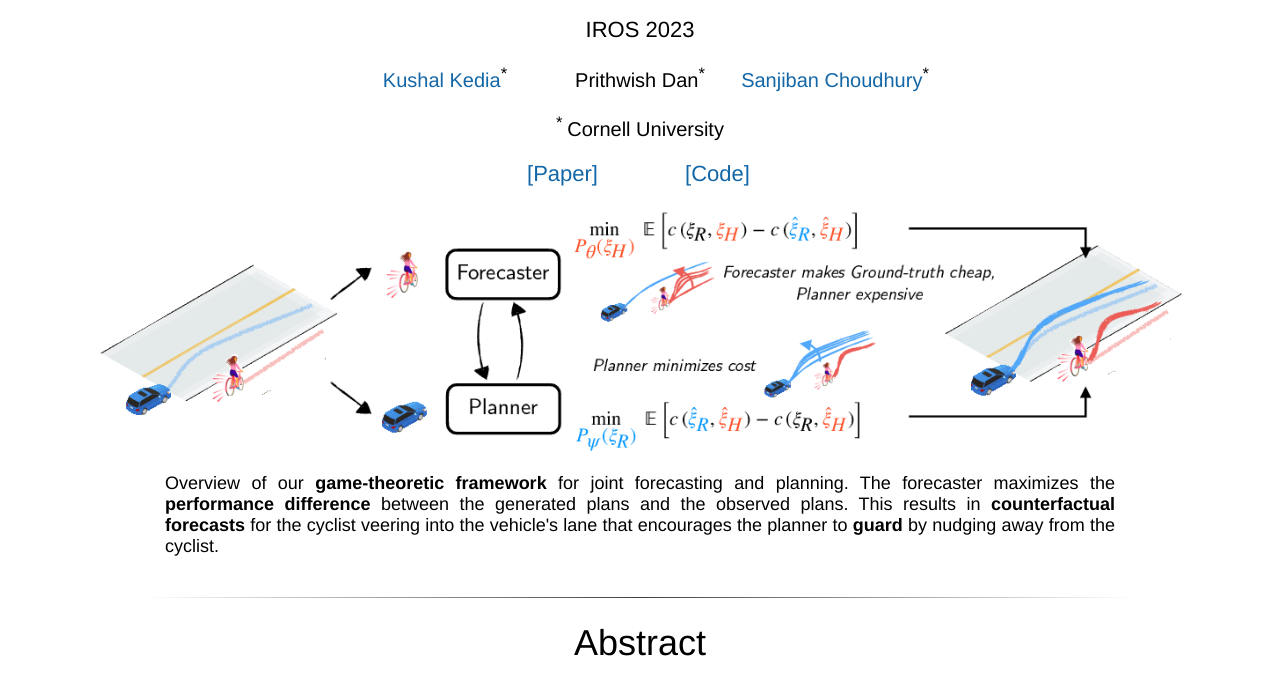
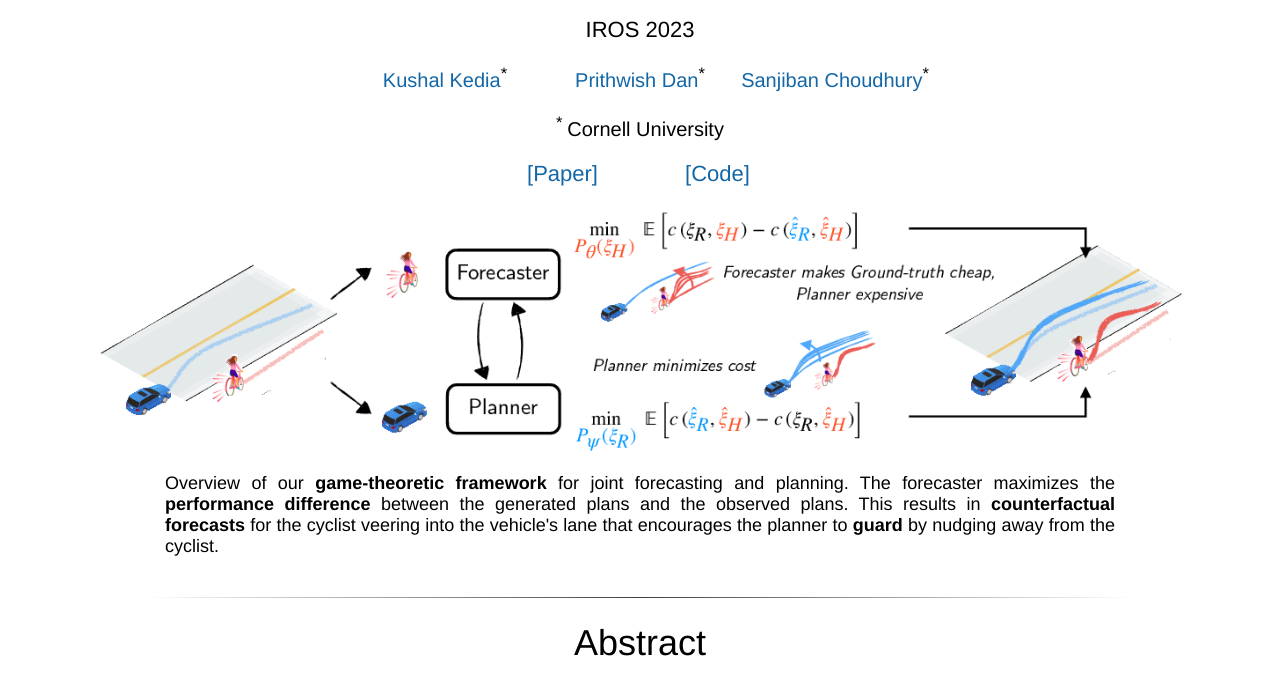
Before and after one commit to portal-cornell/game-theoretic-forecasting-planning, a plain HTML site: page index.html in a window 1280 px wide. Shown: the part 113-798 px from the top of the page. Drawn offline with Linux system fonts and the light colour scheme; a script that the page names is missing.

Commit message:
Add personal website link

```diff
--- a/index.html
+++ b/index.html
@@ -43,7 +43,7 @@
         <a href="https://kushal2000.github.io/">Kushal Kedia</a><sup>*</sup>
     </div>
     <div class="author">
-        Prithwish Dan<sup>*</sup>
+        <a href="https://portfolio-pdan101.vercel.app/">Prithwish Dan</a><sup>*</sup>
     </div>
     <div class="author">
         <a href="https://www.sanjibanchoudhury.com/">Sanjiban Choudhury</a><sup>*</sup>
```
